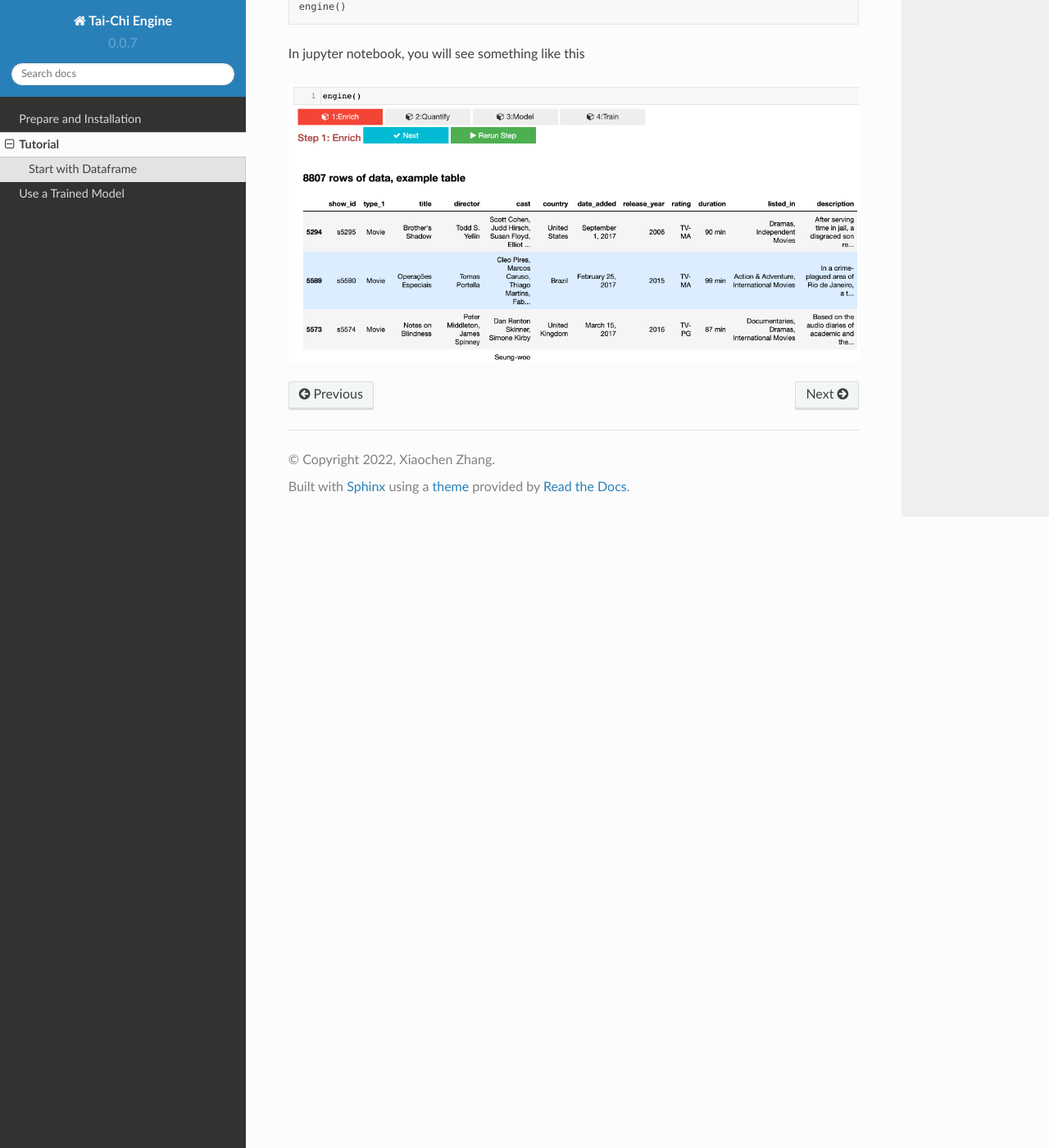
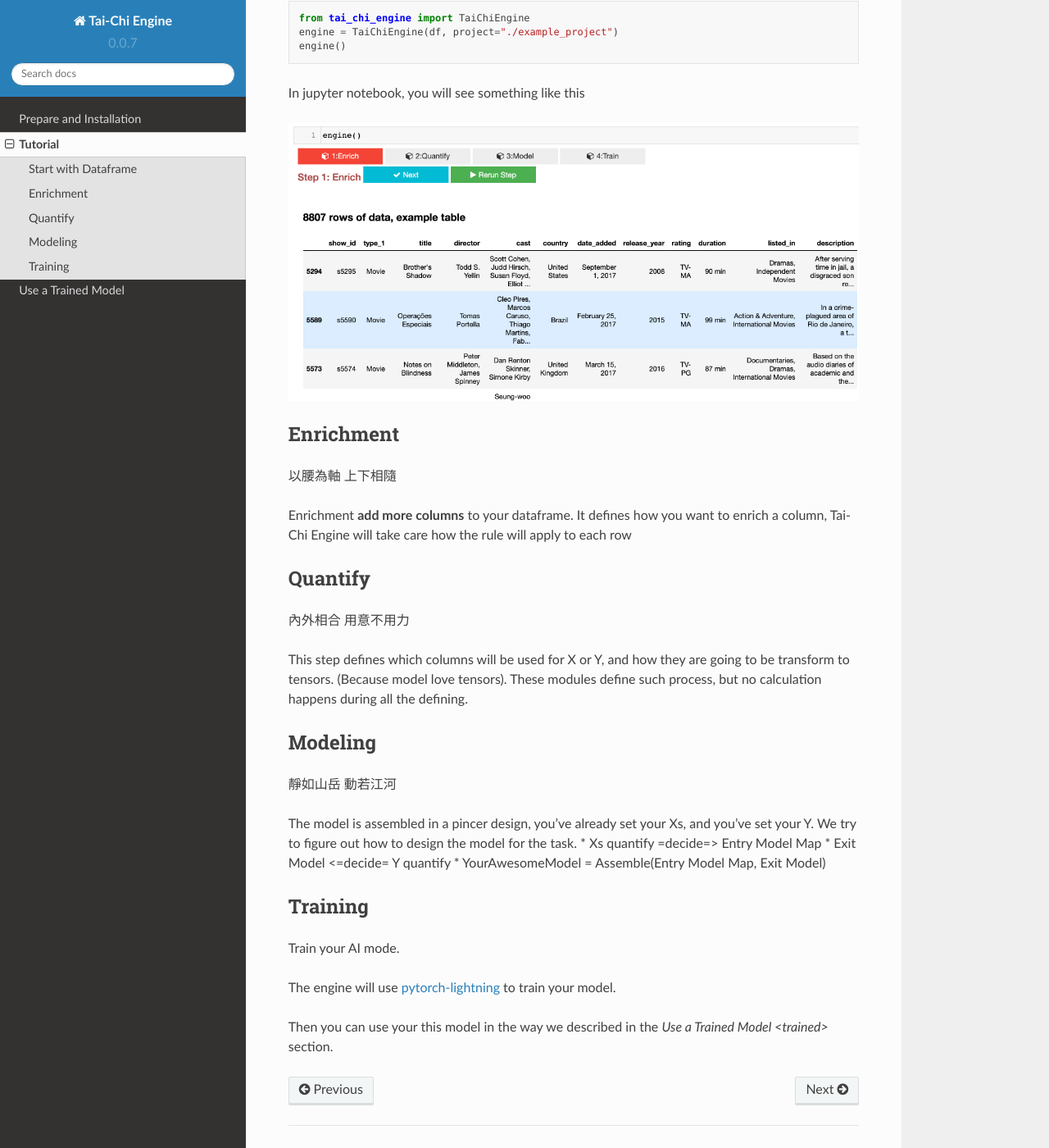
Before and after one commit to tcengine/tai-chi, a Sphinx documentation site: the page built from docs/tutorial.rst, in a window 1280 px wide and 1400 px high, scrolled down 818 px. Shown: the whole window at 82% size. Built offline with Sphinx 7.4.7 and the Read the Docs theme 2.0.0, drawn with Linux system fonts in a browser that asks for light colours; the version number is read from the project's files by our own code; some of the changed text lies outside the part shown.

Commit message:
🎖 skeleton tutorial

```diff
--- a/docs/prepare.rst
+++ b/docs/prepare.rst
@@ -13,6 +13,6 @@ You can simply do::
 
     pip install tai-chi-engine
 
-If this is not happening, try install the package from source:
+If this is not happening, try install the package from source::
 
     pip install git+https://github.com/unpackai/tai-chi.git
--- a/docs/tutorial.rst
+++ b/docs/tutorial.rst
@@ -1,5 +1,8 @@
 Tutorial
 ==============================================================================
+
+You can visit the `youtube video <https://www.youtube.com/watch?v=uIeX0VvLKd4>`_  for a walk through tutorial.
+
 
 Start with Dataframe
 ----------------------
@@ -35,3 +38,32 @@ In jupyter notebook, you will see something like this
 .. image:: imgs/tai_chi_engine_start.png
     :width: 800px
     :alt: tai_chi_engine_start
+
+Enrichment
+------------------
+以腰為軸 上下相隨
+
+Enrichment **add more columns** to your dataframe. It defines how you want to enrich a column, Tai-Chi Engine will take care how the rule will apply to each row
+
+Quantify
+------------------
+內外相合 用意不用力
+
+This step defines which columns will be used for X or Y, and how they are going to be transform to tensors. (Because model love tensors). These modules define such process, but no calculation happens during all the defining.
+
+Modeling
+------------------
+靜如山岳 動若江河
+
+The model is assembled in a pincer design, you've already set your Xs, and you've set your Y. We try to figure out how to design the model for the task.
+* Xs quantify =decide=> Entry Model Map
+* Exit Model <=decide= Y quantify
+* YourAwesomeModel = Assemble(Entry Model Map, Exit Model)
+
+Training
+------------------
+Train your AI mode.
+
+The engine will use `pytorch-lightning <https://pytorch-lightning.readthedocs.io/en/latest/>`_ to train your model.
+
+Then you can use your this model in the way we described in the `Use a Trained Model <trained>` section.
```
Also changed, not shown: 2 other files.
